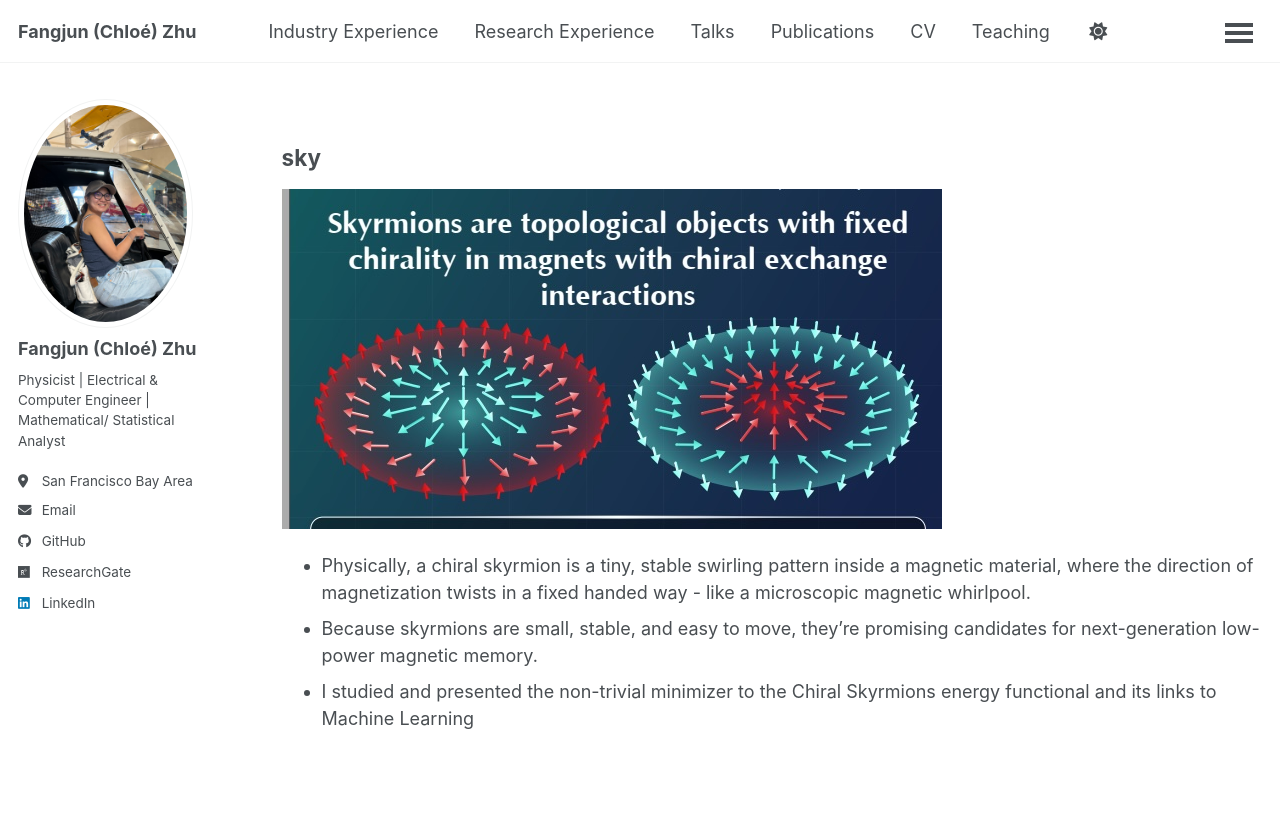
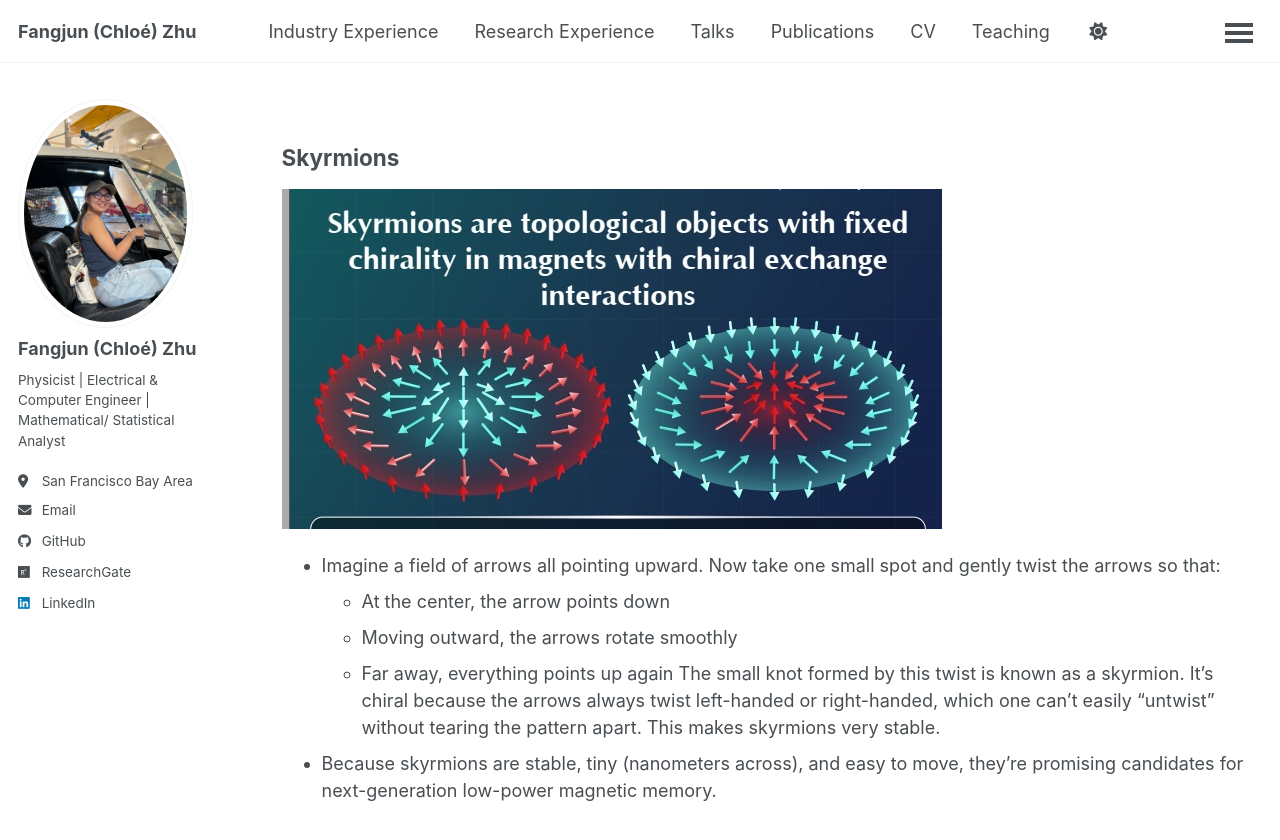
Before and after one commit to ChloeZhu1/ChloeZhu1.github.io, a Jekyll site: the page built from _pages/math.md, in a window 1280 px wide and 900 px high. Shown: the top 840 px of the window. Built offline with Jekyll 4.4.1, drawn with Linux system fonts in a browser that asks for light colours; a script bundle is joined from its source files by our own code; library files that are not in the unit come from our copies.

Commit message:
Update math.md

```diff
--- a/_pages/math.md
+++ b/_pages/math.md
@@ -8,11 +8,14 @@ redirect_from:
 ---
 
 {% include base_path %}
-## sky
+## Skyrmions
 ![Skyrmions](/images/skyrmions.jpg)
-* Physically, a chiral skyrmion is a tiny, stable swirling pattern inside a magnetic material, where the direction of magnetization twists in a fixed handed way - like a microscopic magnetic whirlpool.
-* Because skyrmions are small, stable, and easy to move, they're promising candidates for next-generation low-power magnetic memory.
-* I studied and presented the non-trivial minimizer to the Chiral Skyrmions energy functional and its links to Machine Learning
+* Imagine a field of arrows all pointing upward. Now take one small spot and gently twist the arrows so that:
+  * At the center, the arrow points down
+  * Moving outward, the arrows rotate smoothly
+  * Far away, everything points up again
+  The small knot formed by this twist is known as a skyrmion. It's chiral because the arrows always twist left-handed or right-handed, which one can't easily "untwist" without tearing the pattern apart. This makes skyrmions very stable.
+* Because skyrmions are stable, tiny (nanometers across), and easy to move, they're promising candidates for next-generation low-power magnetic memory.
 
 <br>
 <br>
```
